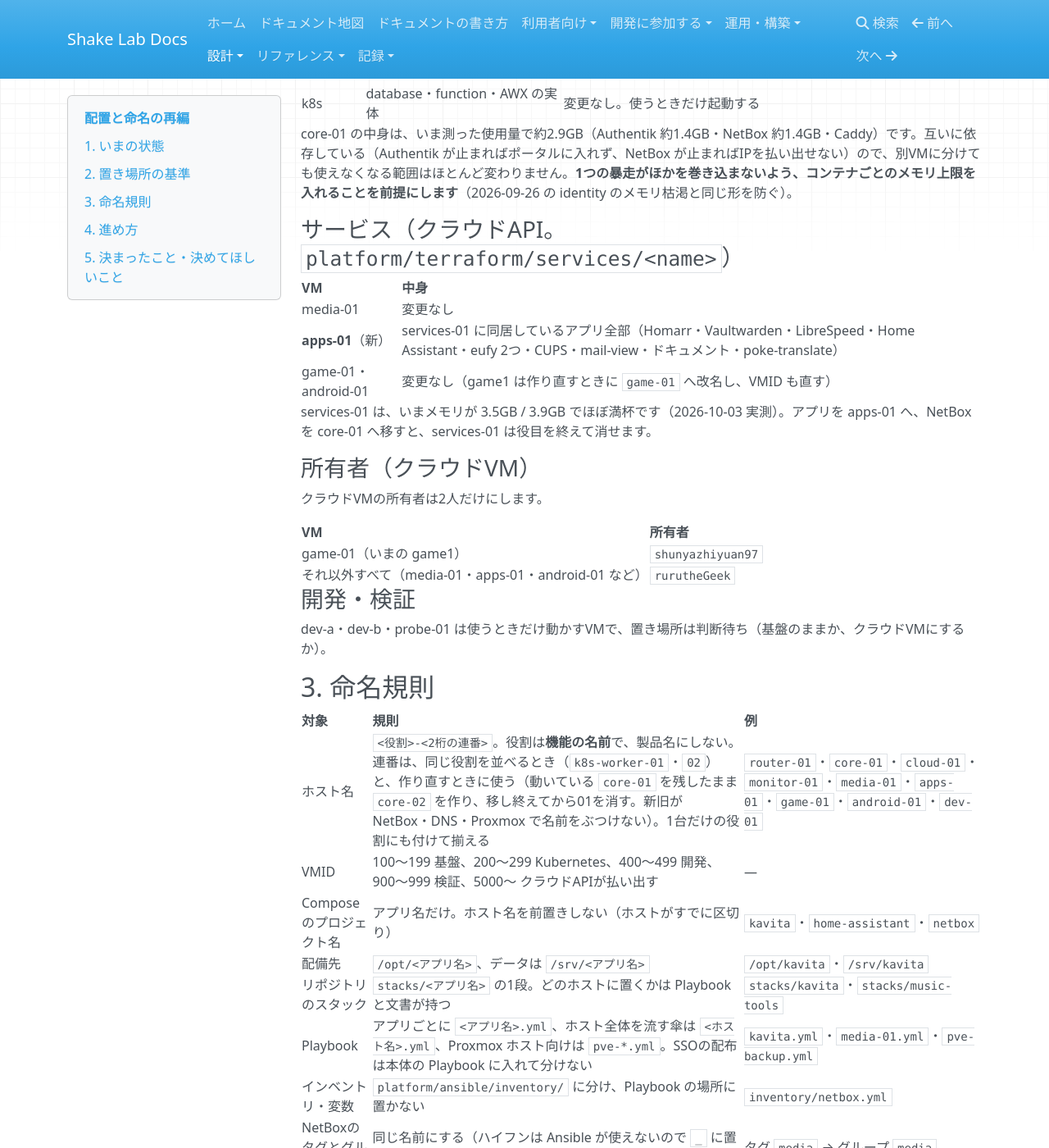
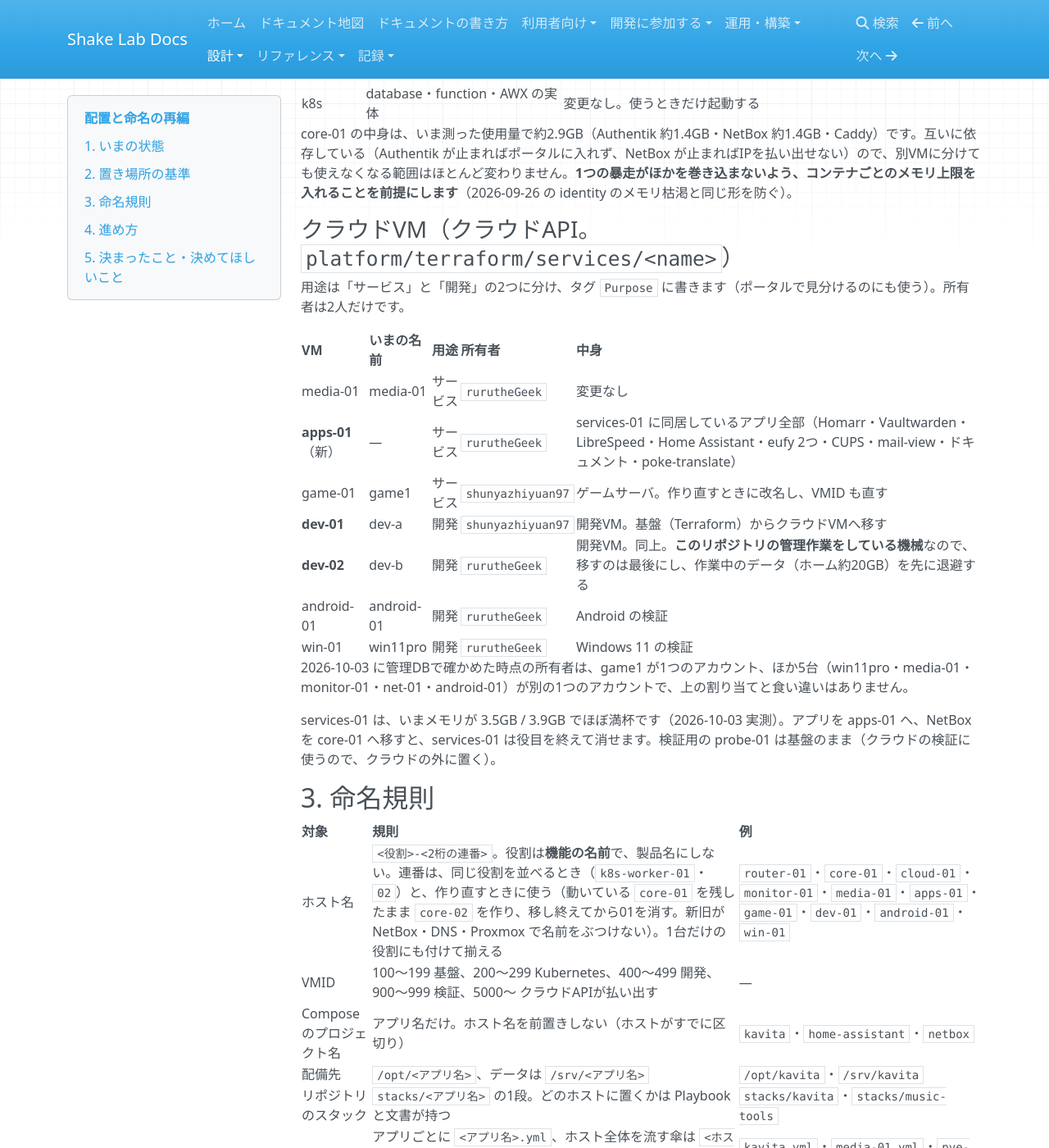
Before and after one commit to rurutheGeek/shake-cloud, an MkDocs documentation site: the page built from docs/architecture/placement-naming.md, in a window 1280 px wide and 1400 px high, scrolled down 2001 px. Shown: the whole window at 82% size. Built offline with MkDocs 1.6.1, drawn with Linux system fonts in a browser that asks for light colours; nearby versions of some CDN libraries; a script that is not in the unit is left out; some of the changed text lies outside the part shown.

Commit message:
docs(architecture): 開発VMもクラウドVMにし、用途と所有者を決める
dev-01（今のdev-a）はshunyazhiyuan97、dev-02（今のdev-b）はrurutheGeek。dev・android・winは用途「開発」。ポータルのUI改善（アイコン追加）を計画として台帳へ記録する。

Co-Authored-By: Claude Opus 5.5 <noreply@anthropic.com>

```diff
--- a/docs/architecture/placement-naming.md
+++ b/docs/architecture/placement-naming.md
@@ -62,34 +62,29 @@ services-01 は、NetBox を最初に立てるための「過渡的なホスト
 
 core-01 の中身は、いま測った使用量で約2.9GB（Authentik 約1.4GB・NetBox 約1.4GB・Caddy）です。互いに依存している（Authentik が止まればポータルに入れず、NetBox が止まればIPを払い出せない）ので、別VMに分けても使えなくなる範囲はほとんど変わりません。**1つの暴走がほかを巻き込まないよう、コンテナごとのメモリ上限を入れることを前提にします**（2026-09-26 の identity のメモリ枯渇と同じ形を防ぐ）。
 
-### サービス（クラウドAPI。`platform/terraform/services/<name>`）
+### クラウドVM（クラウドAPI。`platform/terraform/services/<name>`）
 
-| VM | 中身 |
-| --- | --- |
-| media-01 | 変更なし |
-| **apps-01**（新） | services-01 に同居しているアプリ全部（Homarr・Vaultwarden・LibreSpeed・Home Assistant・eufy 2つ・CUPS・mail-view・ドキュメント・poke-translate） |
-| game-01・android-01 | 変更なし（game1 は作り直すときに `game-01` へ改名し、VMID も直す） |
+用途は「サービス」と「開発」の2つに分け、タグ `Purpose` に書きます（ポータルで見分けるのにも使う）。所有者は2人だけです。
 
-services-01 は、いまメモリが 3.5GB / 3.9GB でほぼ満杯です（2026-10-03 実測）。アプリを apps-01 へ、NetBox を core-01 へ移すと、services-01 は役目を終えて消せます。
+| VM | いまの名前 | 用途 | 所有者 | 中身 |
+| --- | --- | --- | --- | --- |
+| media-01 | media-01 | サービス | `rurutheGeek` | 変更なし |
+| **apps-01**（新） | — | サービス | `rurutheGeek` | services-01 に同居しているアプリ全部（Homarr・Vaultwarden・LibreSpeed・Home Assistant・eufy 2つ・CUPS・mail-view・ドキュメント・poke-translate） |
+| game-01 | game1 | サービス | `shunyazhiyuan97` | ゲームサーバ。作り直すときに改名し、VMID も直す |
+| **dev-01** | dev-a | 開発 | `shunyazhiyuan97` | 開発VM。基盤（Terraform）からクラウドVMへ移す |
+| **dev-02** | dev-b | 開発 | `rurutheGeek` | 開発VM。同上。**このリポジトリの管理作業をしている機械**なので、移すのは最後にし、作業中のデータ（ホーム約20GB）を先に退避する |
+| android-01 | android-01 | 開発 | `rurutheGeek` | Android の検証 |
+| win-01 | win11pro | 開発 | `rurutheGeek` | Windows 11 の検証 |
 
-### 所有者（クラウドVM）
+2026-10-03 に管理DBで確かめた時点の所有者は、game1 が1つのアカウント、ほか5台（win11pro・media-01・monitor-01・net-01・android-01）が別の1つのアカウントで、上の割り当てと食い違いはありません。
 
-クラウドVMの所有者は2人だけにします。
-
-| VM | 所有者 |
-| --- | --- |
-| game-01（いまの game1） | `shunyazhiyuan97` |
-| それ以外すべて（media-01・apps-01・android-01 など） | `rurutheGeek` |
-
-### 開発・検証
-
-dev-a・dev-b・probe-01 は使うときだけ動かすVMで、置き場所は判断待ち（基盤のままか、クラウドVMにするか）。
+services-01 は、いまメモリが 3.5GB / 3.9GB でほぼ満杯です（2026-10-03 実測）。アプリを apps-01 へ、NetBox を core-01 へ移すと、services-01 は役目を終えて消せます。検証用の probe-01 は基盤のまま（クラウドの検証に使うので、クラウドの外に置く）。
 
 ## 3. 命名規則
 
 | 対象 | 規則 | 例 |
 | --- | --- | --- |
-| ホスト名 | `<役割>-<2桁の連番>`。役割は**機能の名前**で、製品名にしない。連番は、同じ役割を並べるとき（`k8s-worker-01`・`02`）と、作り直すときに使う（動いている `core-01` を残したまま `core-02` を作り、移し終えてから01を消す。新旧が NetBox・DNS・Proxmox で名前をぶつけない）。1台だけの役割にも付けて揃える | `router-01`・`core-01`・`cloud-01`・`monitor-01`・`media-01`・`apps-01`・`game-01`・`android-01`・`dev-01` |
+| ホスト名 | `<役割>-<2桁の連番>`。役割は**機能の名前**で、製品名にしない。連番は、同じ役割を並べるとき（`k8s-worker-01`・`02`）と、作り直すときに使う（動いている `core-01` を残したまま `core-02` を作り、移し終えてから01を消す。新旧が NetBox・DNS・Proxmox で名前をぶつけない）。1台だけの役割にも付けて揃える | `router-01`・`core-01`・`cloud-01`・`monitor-01`・`media-01`・`apps-01`・`game-01`・`dev-01`・`android-01`・`win-01` |
 | VMID | 100〜199 基盤、200〜299 Kubernetes、400〜499 開発、900〜999 検証、5000〜 クラウドAPIが払い出す | — |
 | Compose のプロジェクト名 | アプリ名だけ。ホスト名を前置きしない（ホストがすでに区切り） | `kavita`・`home-assistant`・`netbox` |
 | 配備先 | `/opt/<アプリ名>`、データは `/srv/<アプリ名>` | `/opt/kavita`・`/srv/kavita` |
@@ -109,7 +104,8 @@ dev-a・dev-b・probe-01 は使うときだけ動かすVMで、置き場所は
 3. **storage-s3 を cloud-01 へ合流する。** Garage のデータディスクを付け替える。
 4. **Tailscale をルータへ移し、net-01 を消す。** OpenWrt に Tailscale を入れて subnet router を登録し直す。
 5. **monitor-01 を基盤へ移す。** `hosts.yaml` に宣言して作り直し、Prometheus のデータを移す。
-6. 空になった identity・services-01・storage-s3 を消す。
+6. **開発VMをクラウドVMへ移す。** dev-01 → dev-02 の順。win11pro は `win-01` へ改名する。
+7. 空になった identity・services-01・storage-s3 と、基盤側の dev-a・dev-b を消す。
 
 リポジトリの中だけで済む整理（Playbook の置き場所、インベントリと変数の分離、`stacks/media/*` の1段化、NetBox のタグ名とグループ名の統一）は、移行と並行して先に進められる。
 
@@ -124,5 +120,6 @@ dev-a・dev-b・probe-01 は使うときだけ動かすVMで、置き場所は
 | monitor-01 を基盤へ（core-01 とは別VM） | **合意（2026-10-03）** |
 | services-01 のアプリを apps-01 の1台へ | **合意（2026-10-03）** |
 | 命名規則（3章）で統一する。ホスト名はすべて `<役割>-<2桁>` | **合意（2026-10-03）** |
-| クラウドVMの所有者は game-01 だけ `shunyazhiyuan97`、ほかは `rurutheGeek` | **合意（2026-10-03）** |
-| 開発VM（dev-a・dev-b）を基盤のままにするか、クラウドVMにするか | 未決（名前は `dev-01`・`dev-02` に揃える） |
+| クラウドVMの所有者は game-01 と dev-01 が `shunyazhiyuan97`、ほかは `rurutheGeek` | **合意（2026-10-03）** |
+| 開発VM もクラウドVMにする。dev-01（今の dev-a）は `shunyazhiyuan97`、dev-02（今の dev-b）は `rurutheGeek` | **合意（2026-10-03）** |
+| dev・android・win は用途「開発」としてまとめる（タグ `Purpose`） | **合意（2026-10-03）** |
```
Also changed, not shown: docs/architecture/decisions.md (+1 -1 lines), docs/operations/handover.md (+2 -0 lines).
